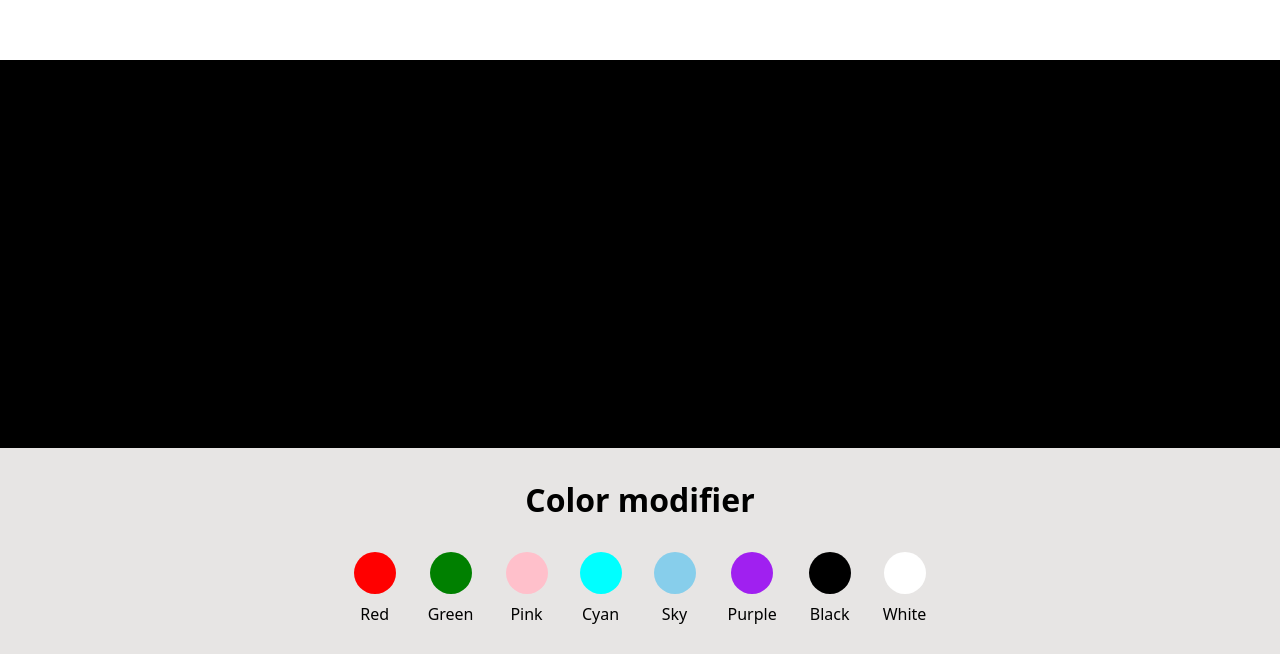
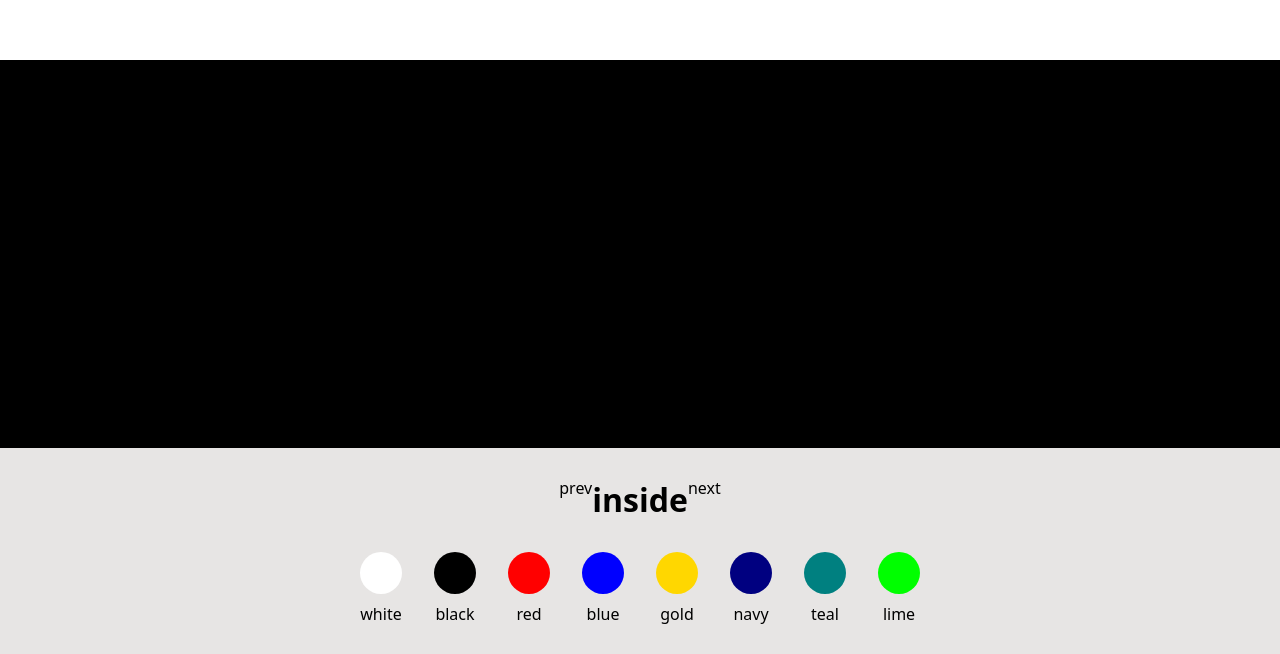
Before and after one commit to MauroVanderFlaes/SWEARLondon-configurator, a Vue app: page / in a window 1280 px wide. Shown: the part 146-800 px from the top of the page. Built offline with nearby package versions, Linux system fonts and the light colour scheme; no server answers.

Commit message:
feat: can cycle through shoe parts

```diff
--- a/src/components/Modifier.vue
+++ b/src/components/Modifier.vue
@@ -1,49 +1,53 @@
 <script setup>
+import { ref } from 'vue';
+
+const colors = [
+    { color: 'white', hex: '#ffffff' },
+    { color: 'black', hex: '#000000' },
+    { color: 'red', hex: '#ff0000' },
+    { color: 'blue', hex: '#0000ff' },
+    { color: 'gold', hex: '#ffd700' },
+    { color: 'navy', hex: '#000080' },
+    { color: 'teal', hex: '#008080' },
+    { color: 'lime', hex: '#00ff00' },
+    // Add other colors as needed
+];
+
+const parts = ["inside", "outside_1", "outside_2", "outside_3", "laces", "sole_bottom", "sole_top"];
+
+const selectedColor = ref(colors[0]); // Initialize with the first color
+const currentPartIndex = ref(0); // Initialize with the first part index
+
+const changeColor = (color) => {
+    selectedColor.value = { ...color, part: parts[currentPartIndex.value] };
+    console.log(selectedColor.value);
+    // Emit an event or call a method to notify the configurator component about the color change
+};
+
+const navigatePrev = () => {
+    currentPartIndex.value = (currentPartIndex.value - 1 + parts.length) % parts.length;
+};
+
+const navigateNext = () => {
+    currentPartIndex.value = (currentPartIndex.value + 1) % parts.length;
+};
 </script>
 
 <template>
     <div class="fixed bottom-0 left-0 right-0 bg-stone-200 py-7">
-        <h1 class="text-center text-[2em] font-bold pb-7">Color modifier</h1>
+        <!-- Previous and Next buttons -->
+        <div class="flex justify-center">
+            <a href="#" @click="navigatePrev">prev</a>
+            <h1 class="text-center text-[2em] font-bold pb-7">{{ parts[currentPartIndex] }}</h1>
+            <a href="#" @click="navigateNext">next</a>
+        </div>
+
+        <!-- Color options -->
         <div class="flex justify-center gap-8 items-center flex-wrap">
-            <div class="text-center">
-                <!-- Make a circle using tailwindcss -->
-                <div class="w-[42px] h-[42px] rounded-full bg-[#FF0000] mx-auto"></div>
-                <h2 class="mt-2">Red</h2>
-            </div>
-            <div class="text-center">
-                <!-- Make a circle using tailwindcss -->
-                <div class="w-[42px] h-[42px] rounded-full bg-[#008000] mx-auto"></div>
-                <h2 class="mt-2">Green</h2>
-            </div>
-            <div class="text-center">
-                <!-- Make a circle using tailwindcss -->
-                <div class="w-[42px] h-[42px] rounded-full bg-[#FFC0CB] mx-auto"></div>
-                <h2 class="mt-2">Pink</h2>
-            </div>
-            <div class="text-center">
-                <!-- Make a circle using tailwindcss -->
-                <div class="w-[42px] h-[42px] rounded-full bg-[#00FFFF] mx-auto"></div>
-                <h2 class="mt-2">Cyan</h2>
-            </div>
-            <div class="text-center">
-                <!-- Make a circle using tailwindcss -->
-                <div class="w-[42px] h-[42px] rounded-full bg-[#87CEEB] mx-auto"></div>
-                <h2 class="mt-2">Sky</h2>
-            </div>
-            <div class="text-center">
-                <!-- Make a circle using tailwindcss -->
-                <div class="w-[42px] h-[42px] rounded-full bg-[#A020F0] mx-auto"></div>
-                <h2 class="mt-2">Purple</h2>
-            </div>
-            <div class="text-center">
-                <!-- Make a circle using tailwindcss -->
-                <div class="w-[42px] h-[42px] rounded-full bg-[#000000] mx-auto"></div>
-                <h2 class="mt-2">Black</h2>
-            </div>
-            <div class="text-center">
-                <!-- Make a circle using tailwindcss -->
-                <div class="w-[42px] h-[42px] rounded-full bg-[#ffffff] mx-auto"></div>
-                <h2 class="mt-2">White</h2>
+            <div v-for="color in colors" :key="color.color" class="text-center">
+                <div :style="{ backgroundColor: color.hex }" @click="changeColor(color)"
+                    class="w-[42px] h-[42px] rounded-full mx-auto cursor-pointer"></div>
+                <h2 class="mt-2">{{ color.color }}</h2>
             </div>
         </div>
     </div>
```
